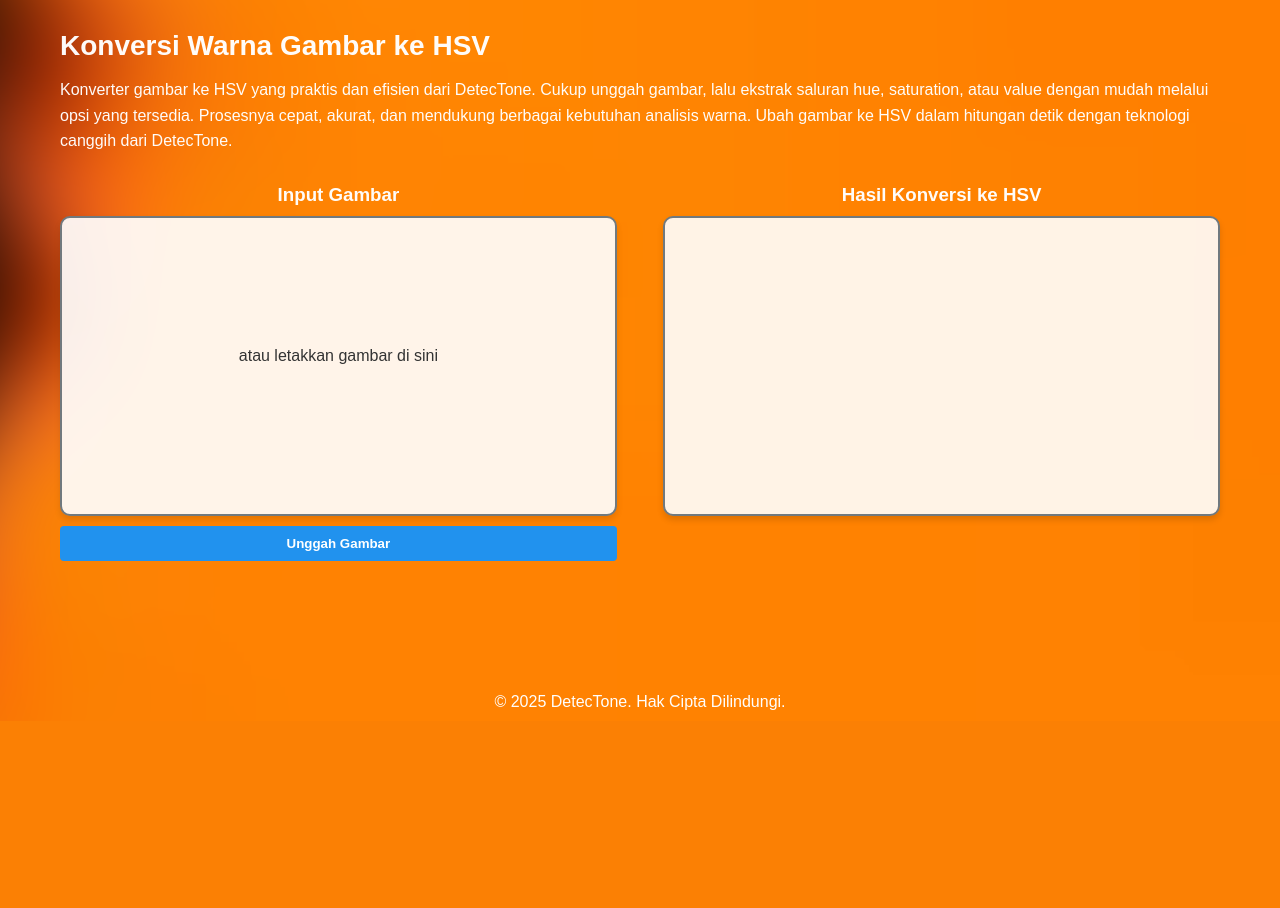
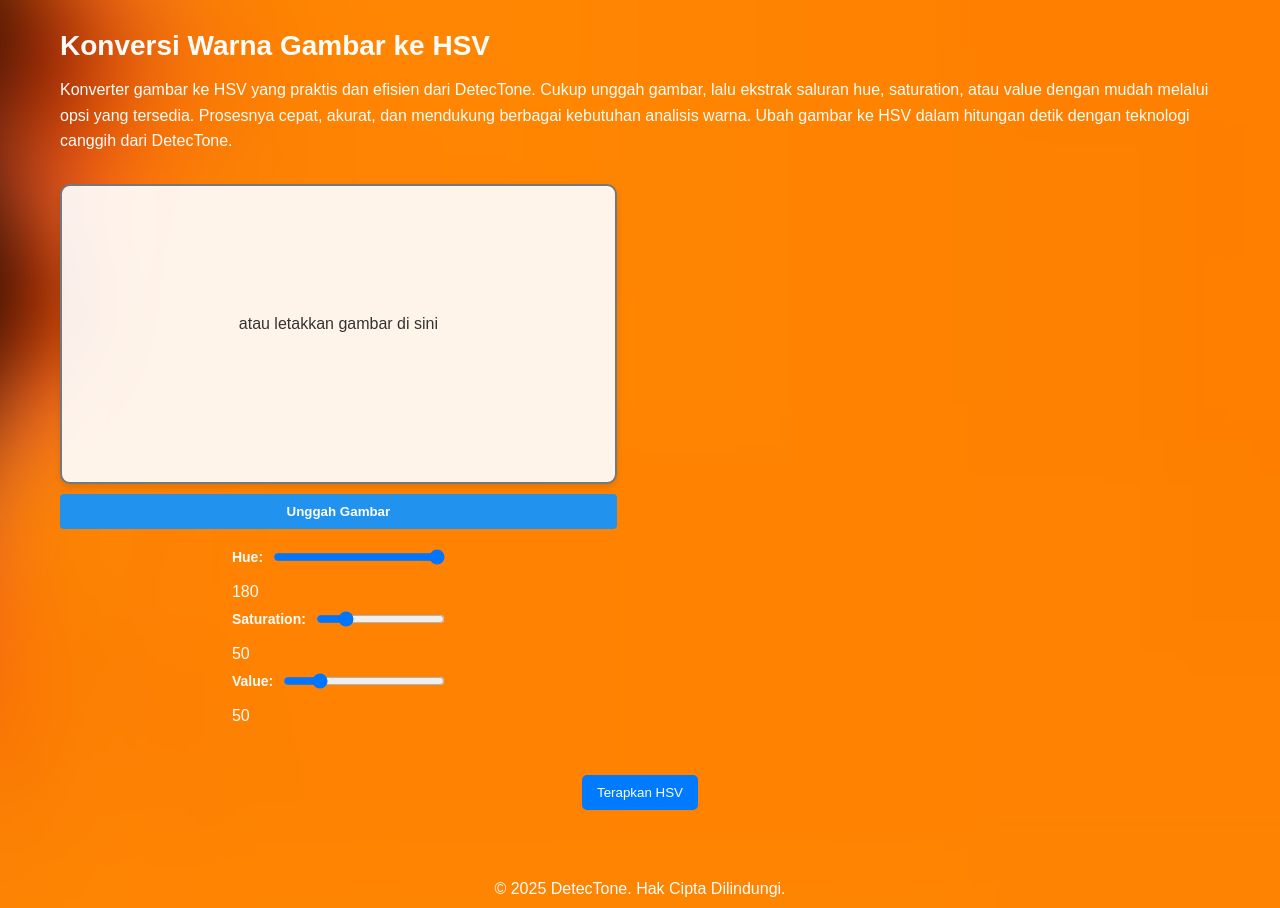
Before and after one commit to prasdionaditya/ilkom-23-citra-kelompok-6, a Flask app: page /hsv in a window 1280 px wide. Shown: the part 79-987 px from the top of the page. Before the commit the page ends 789 px from the top, so only its background shows below. Run offline with Flask 3, Linux system fonts and the light colour scheme.

Commit message:
refactor: improve HTML structure and enhance HSV slider functionality

```diff
--- a/app/templates/hsv.html
+++ b/app/templates/hsv.html
@@ -1,13 +1,14 @@
 <!DOCTYPE html>
 <html lang="id">
 <head>
-    <link rel="stylesheet" href="{{ url_for('static', filename='css/style.css') }}">
-    <link rel="icon" href="static/foto/logo.png" type="image/png">
     <meta charset="UTF-8">
     <title>Detectone - HSV</title>
+    <link rel="stylesheet" href="{{ url_for('static', filename='css/style.css') }}">
+    <link rel="icon" href="{{ url_for('static', filename='foto/logo.png') }}" type="image/png">
 </head>
 <body>
     <div class="background"></div>
+
     <header>
         <div class="logo">
             <a href="{{ url_for('index') }}">
@@ -27,27 +28,32 @@
 
         <section>
             <div class="tool-container">
-                <h3>Input Gambar</h3>
 
                 <div id="drop-area">
                     <p>atau letakkan gambar di sini</p>
-                    <img id="preview-image">
+                    <img id="preview-image" alt="Preview Awal">
                 </div>
 
                 <button id="upload-btn" class="upload-btn">Unggah Gambar</button>
                 <input type="file" id="file-input" accept="image/*" style="display: none;">
-            </div>
 
-            <div class="tool-container">
-                <h3>Hasil Konversi ke HSV</h3>
-                <div id="result-container">
-                    <img id="result-image">
+                <div class="hsv-sliders">
+                    <label>Hue: <input type="range" id="hueSlider" min="0" max="180" value="180"></label>
+                    <span id="hueValue">180</span>
+
+                    <label>Saturation: <input type="range" id="saturationSlider" min="0" max="255" value="50"></label>
+                    <span id="saturationValue">50</span>
+
+                    <label>Value: <input type="range" id="valueSlider" min="0" max="255" value="50"></label>
+                    <span id="valueValue">50</span>
                 </div>
+
+
             </div>
         </section>
 
         <div class="button-container">
-            <button id="process-btn" class="process-btn">Proses ke HSV</button>
+            <button id="apply-hsv">Terapkan HSV</button>
             <button id="save-btn" class="save-btn">Simpan Gambar</button>
         </div>
     </main>
```
